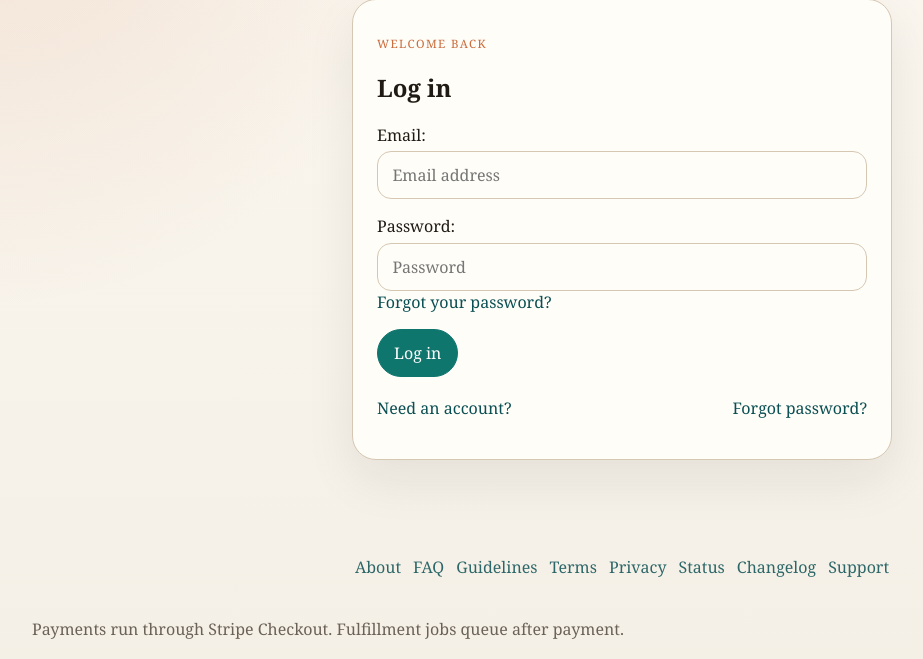
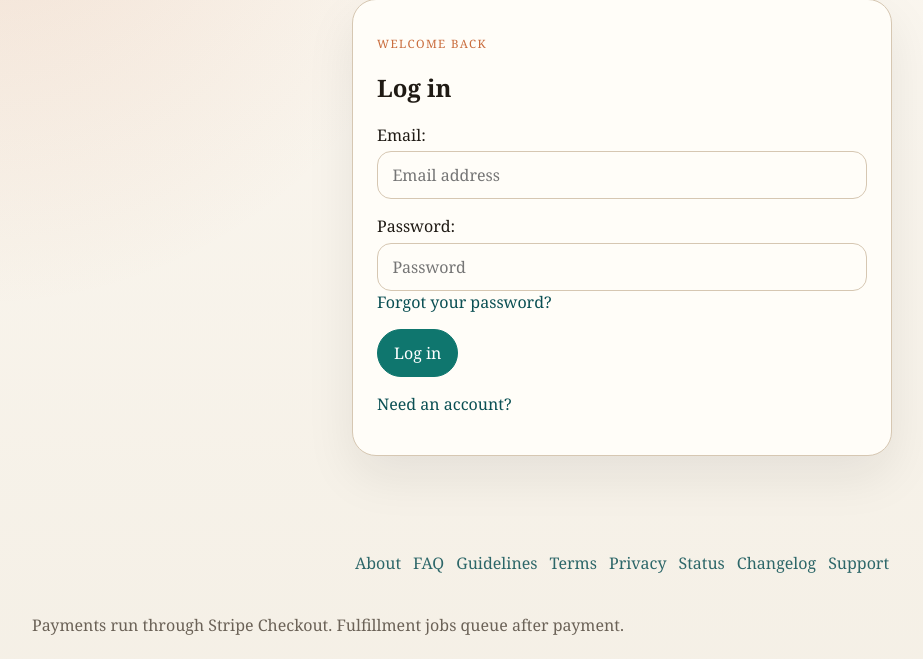
Before and after one commit to tg11-org/storefront, a Django app: page /accounts/login/ in a window 1280 px wide. Shown: the part 168-827 px from the top of the page, without its empty margins (18-941 px from the left). Run offline with Django 5.2, Linux system fonts and the light colour scheme; data comes from the database, SQL or seed files in the repository; data that the repository does not hold is empty.

Commit message:
Don't offer the same reset link twice
allauth already renders "Forgot your password?" as the password field's help
text, which is where people look for it; a second copy in the footer row was
just noise. The four styled reset templates are the part that was missing.

Co-Authored-By: Claude Opus 5 <noreply@anthropic.com>
Claude-Session: https://claude.ai/code/session_01FSapXkqeR9Tw9DsBL2HQHo

```diff
--- a/static/css/site.css
+++ b/static/css/site.css
@@ -167,6 +167,3 @@ select[multiple] { min-height: 12rem; }
 .footlinks { display: flex; flex-wrap: wrap; gap: 0.75rem; justify-content: center; margin-bottom: 0.5rem; }
 .footlinks a { text-decoration: none; opacity: 0.85; }
 .footlinks a:hover { text-decoration: underline; opacity: 1; }
-
-.authlinks { display: flex; flex-wrap: wrap; gap: 1rem; justify-content: space-between; margin-top: 1.25rem; }
-.authlinks a { white-space: nowrap; }
--- a/templates/account/login.html
+++ b/templates/account/login.html
@@ -16,9 +16,6 @@
     <p class="muted">One TG11 account signs you in to every TG11 service.</p>
   {% endif %}
 
-  <p class="authlinks">
-    <a href="{% url 'account_signup' %}">Need an account?</a>
-    <a href="{% url 'account_reset_password' %}">Forgot password?</a>
-  </p>
+  <p><a href="{% url 'account_signup' %}">Need an account?</a></p>
 </section>
 {% endblock %}
```
